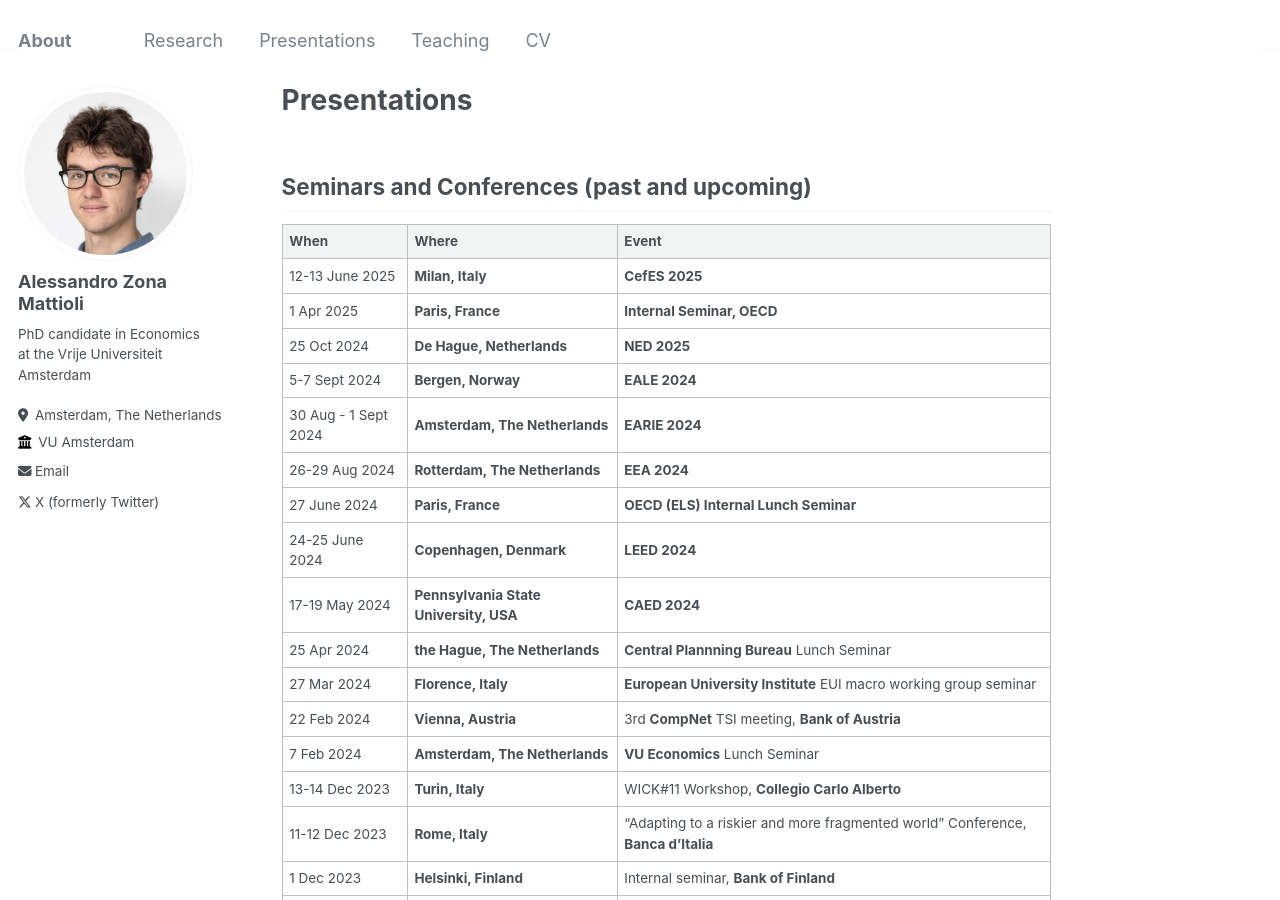
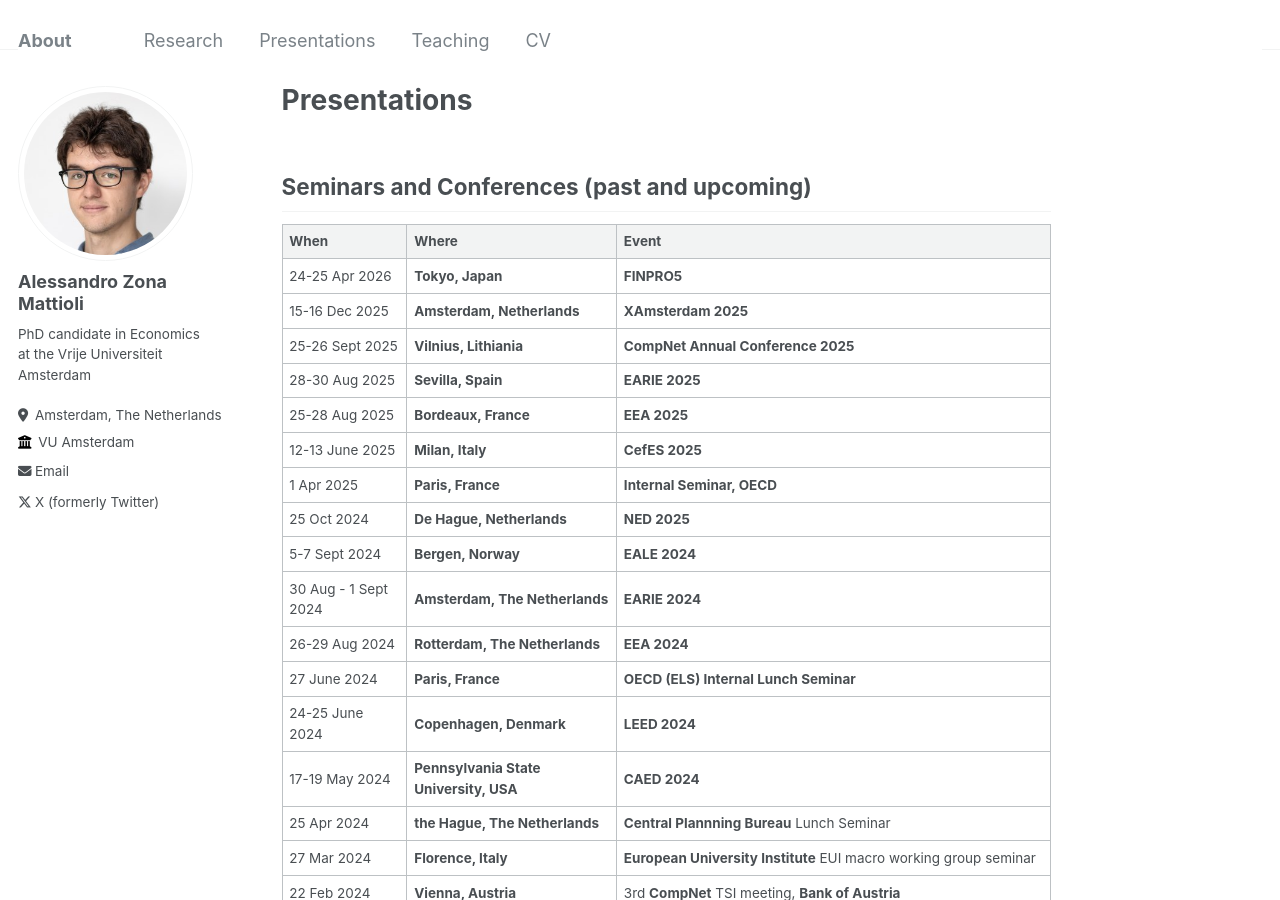
Before and after one commit to zmale/alessandrozonamattioli.github.io, a Jekyll site: the page built from _pages/presentations.md, in a window 1280 px wide and 900 px high. Built offline with Jekyll 4.4.1, drawn with Linux system fonts in a browser that asks for light colours.

Commit message:
Update presentations.md

```diff
--- a/_pages/presentations.md
+++ b/_pages/presentations.md
@@ -7,6 +7,11 @@ title: Presentations
 
 | When | Where | Event |
 | --- | --- | --- |
+| 24-25 Apr 2026 | **Tokyo, Japan** | **FINPRO5** |
+| 15-16 Dec 2025 | **Amsterdam, Netherlands** | **XAmsterdam 2025** |
+| 25-26 Sept 2025 | **Vilnius, Lithiania** | **CompNet Annual Conference 2025** |
+| 28-30 Aug 2025 | **Sevilla, Spain** | **EARIE 2025** |
+| 25-28 Aug 2025 | **Bordeaux, France** | **EEA 2025** |
 | 12-13 June 2025 | **Milan, Italy** | **CefES 2025** |
 | 1 Apr 2025 | **Paris, France** | **Internal Seminar, OECD** |
 | 25 Oct 2024 | **De Hague, Netherlands** | **NED 2025** |
```
